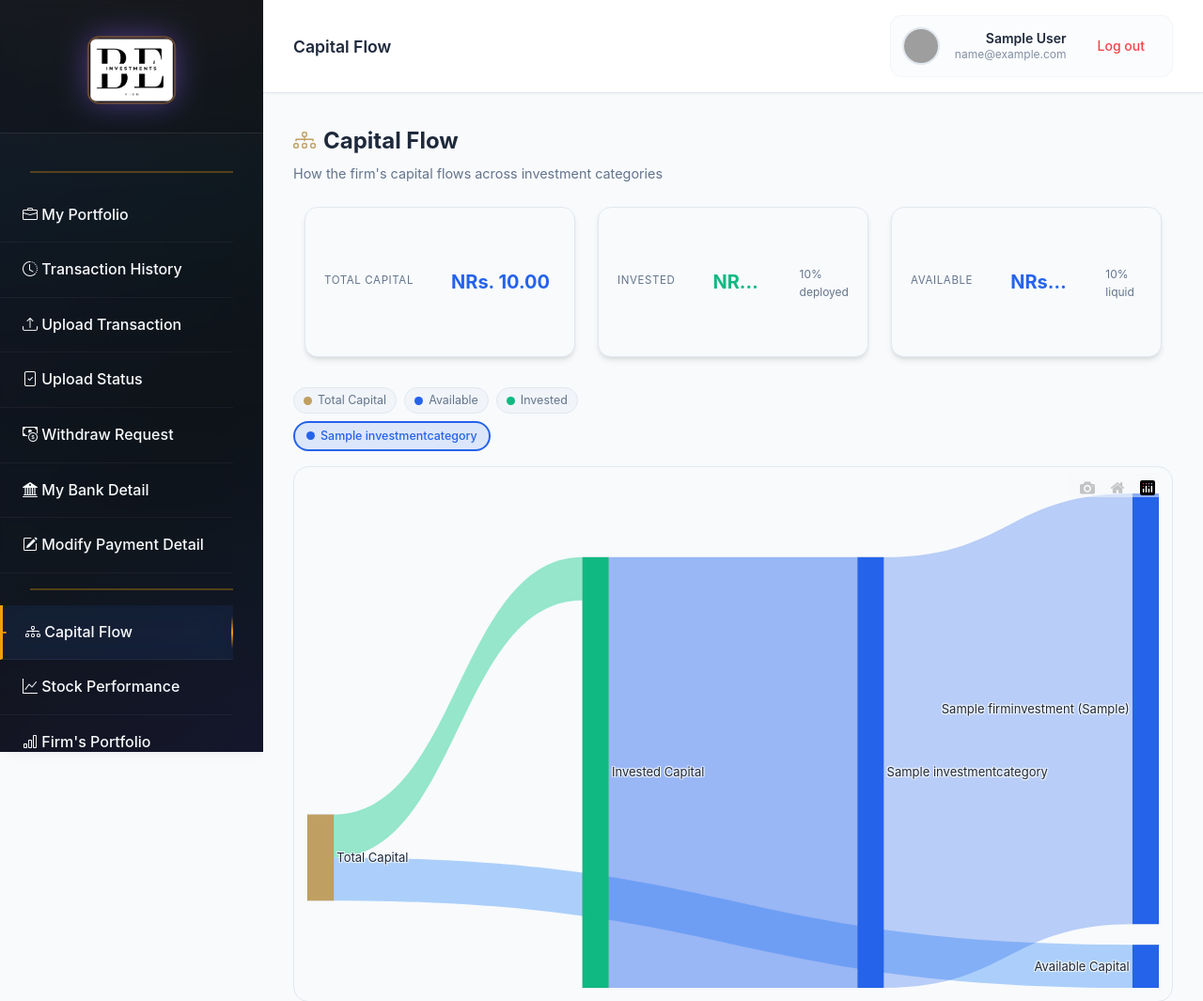
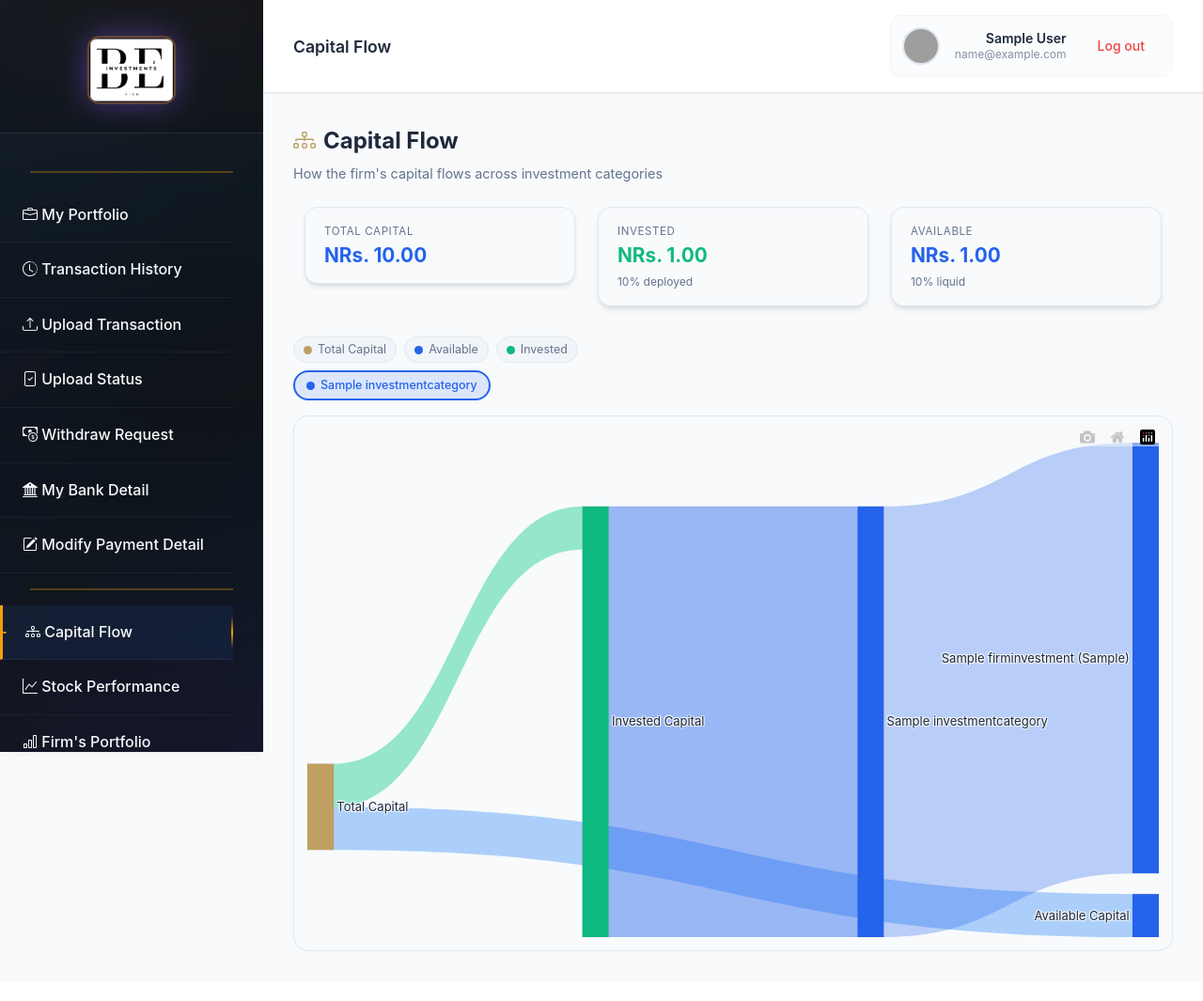
Before and after one commit to Nayan-Bakhadyo/fund_management_system, a Django app: page /portfolio_sankey/ in a window 1280 px wide. Shown: the top 1065 px of the page at 94% size. After the commit the page ends 1012 px from the top, so only its background shows below. Run offline with Django 4.2, Linux system fonts and the light colour scheme; a user stored in the database is signed in; tables that the repository leaves empty hold one stand-in row (values such as "Sample post"); some libraries are stand-ins or nearby versions; grey boxes are pictures that could not be loaded.

Commit message:
Fix stat card layout on Capital Flow: override global flex-row with column
Global CSS sets stat-card to flex-row, squeezing the amount value between
the label and percentage text. Override to column layout so each element
gets the full card width and numbers never truncate.

Co-Authored-By: Claude Sonnet 4.6 <noreply@anthropic.com>

```diff
--- a/mainapp/templates/mainapp/portfolio_sankey.html
+++ b/mainapp/templates/mainapp/portfolio_sankey.html
@@ -14,30 +14,32 @@
         .page-title   { font-size:1.5rem; font-weight:700; color:var(--text-primary); margin-bottom:.2rem; }
         .page-subtitle{ color:var(--text-secondary); font-size:.9rem; }
 
+        /* Override global flex-row stat-card with column layout for this page */
         .stat-card {
             background: var(--bg-secondary);
             border: 1px solid var(--border-color);
             border-radius: 14px;
             padding: 16px 20px;
+            flex-direction: column !important;
+            align-items: flex-start !important;
+            gap: .3rem !important;
+            min-height: unset !important;
         }
         .stat-label {
             color: var(--text-secondary);
             font-size: .72rem;
             text-transform: uppercase;
             letter-spacing: .6px;
-            margin-bottom: 4px;
         }
         .stat-value {
-            font-size: clamp(.9rem, 3.5vw, 1.25rem);
-            font-weight: 700;
+            font-size: clamp(1rem, 2.5vw, 1.3rem) !important;
+            font-weight: 700 !important;
             white-space: nowrap;
+            max-width: 100%;
             overflow: hidden;
             text-overflow: ellipsis;
         }
-        @media (max-width: 400px) {
-            .stat-value { font-size: .88rem; }
-        }
-        .stat-pct { font-size:.75rem; color:var(--text-secondary); margin-top:2px; }
+        .stat-pct { font-size:.75rem; color:var(--text-secondary); }
 
         .sankey-card {
             background: var(--bg-secondary);
```
